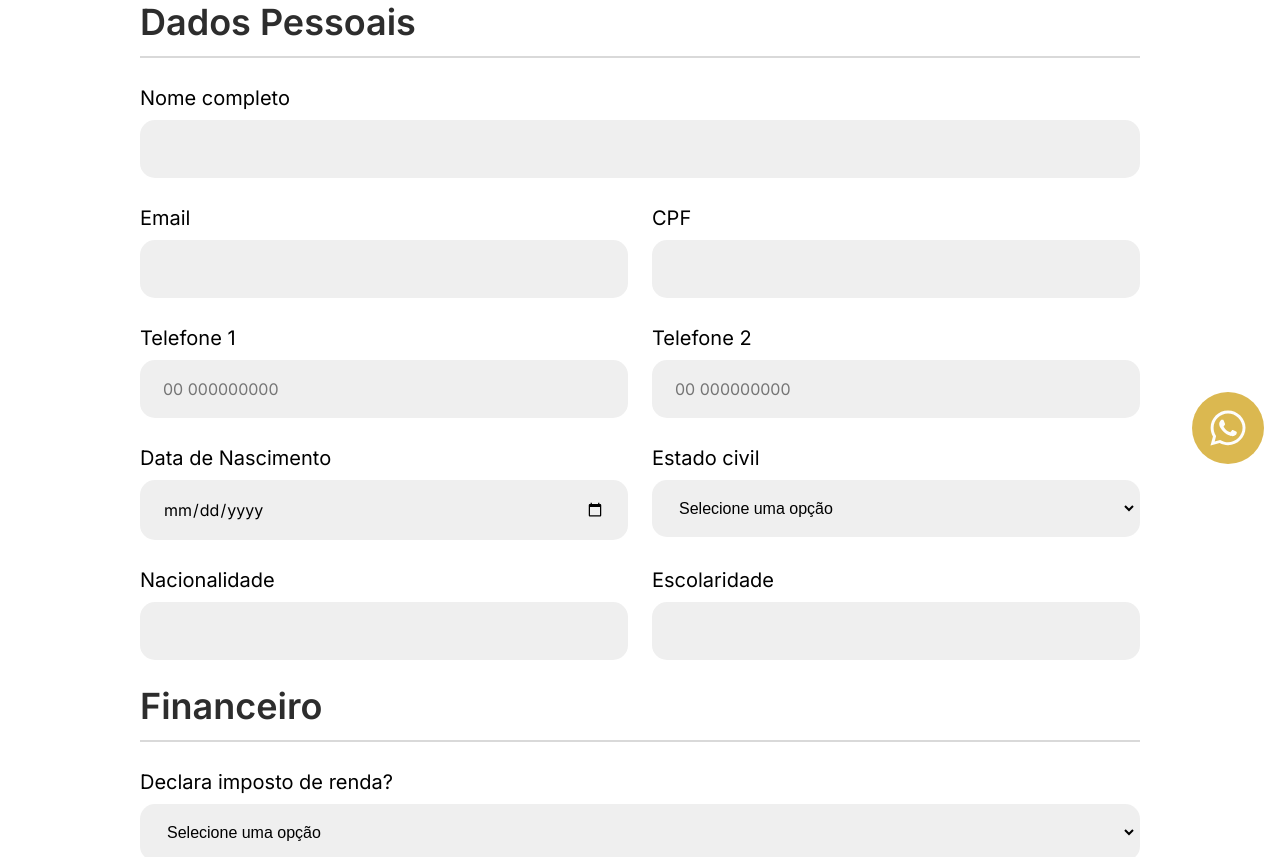
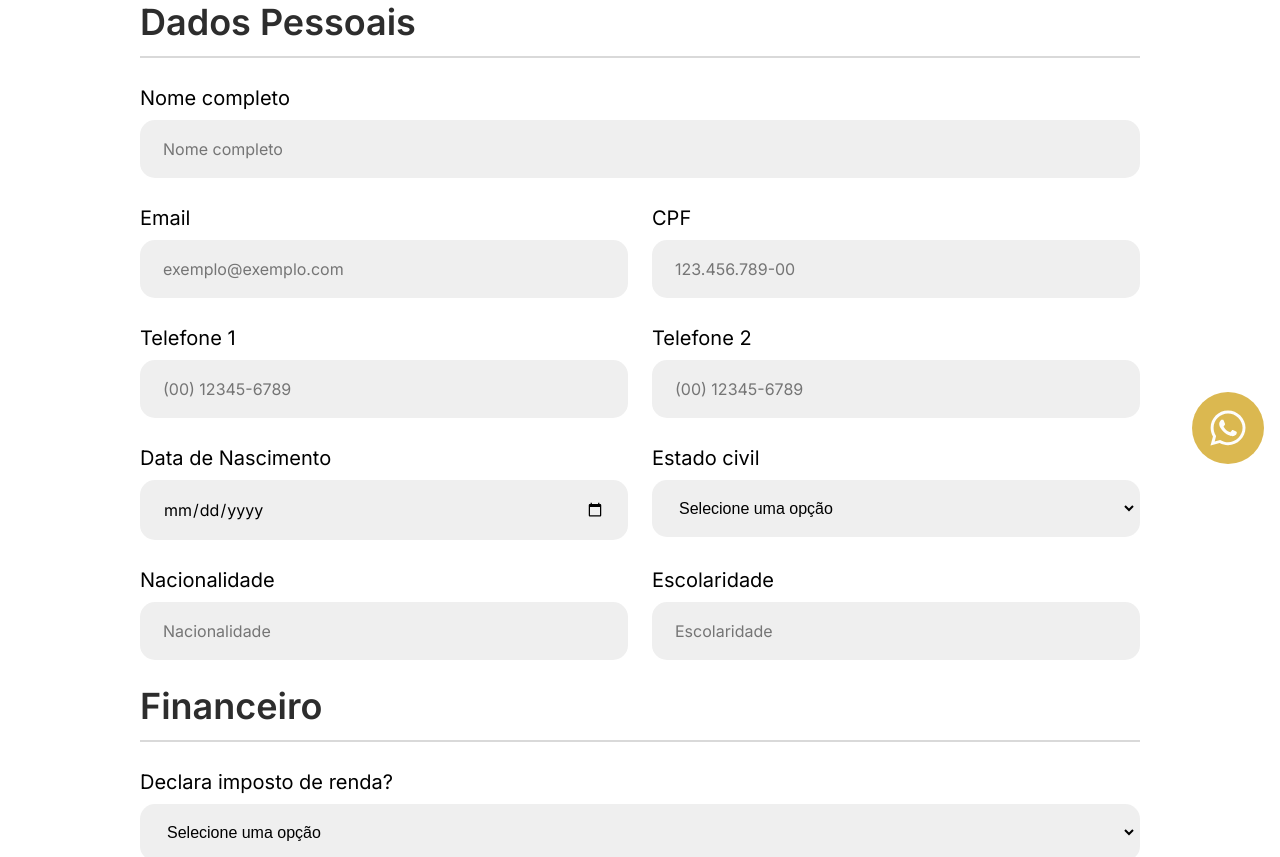
Before and after one commit to Melancia-Salgada/PI5_website, a React (Vite) app in the folder lastrear-form/: page / in a window 1280 px wide. Shown: the part 320-1177 px from the top of the page. Built offline with nearby package versions, Linux system fonts and the light colour scheme.

Commit message:
feat: formatacao de string para usuario

```diff
--- a/lastrear-form/src/components/Form/index.jsx
+++ b/lastrear-form/src/components/Form/index.jsx
@@ -140,16 +140,16 @@ function Form({segundoParticipante, onChangePart='', isSegundo, setDados, setRes
       <div>
         <Title nome='Dados Pessoais' />
 
-        <Input obrigatorio label='Nome completo' type='text' name='nome' valor={nome} onChange={valor => setNome(valor)} />
+        <Input obrigatorio label='Nome completo' type='text' name='nome' valor={nome} onChange={valor => setNome(valor)} placeholder='Nome completo'/>
 
         <div className='divider'>
-          <Input obrigatorio label='Email' type='email' name='email' valor={email} onChange={valor => setEmail(valor)} />
-          <Input obrigatorio label='CPF' type='number' name='cpf' valor={cpf} onChange={valor => setCpf(valor)} />
+          <Input obrigatorio label='Email' type='email' name='email' valor={email} onChange={valor => setEmail(valor)} placeholder='exemplo@exemplo.com'/>
+          <Input obrigatorio label='CPF' type='cpf' name='cpf' valor={cpf} onChange={valor => setCpf(valor)} placeholder="123.456.789-00" />
         </div>
 
         <div className='divider'>
-          <Input obrigatorio label='Telefone 1' type='tel' name='telefone1' valor={telefone1} onChange={valor => setTelefone1(valor)} placeholder='00 000000000'/>
-          <Input label='Telefone 2' type='tel' name='telefone2' valor={telefone2} onChange={valor => setTelefone2(valor)}  placeholder='00 000000000' />
+          <Input obrigatorio label='Telefone 1' type='tel' name='telefone1' valor={telefone1} onChange={valor => setTelefone1(valor)} placeholder='(00) 12345-6789'/>
+          <Input label='Telefone 2' type='tel' name='telefone2' valor={telefone2} onChange={valor => setTelefone2(valor)}  placeholder='(00) 12345-6789' />
         </div>
 
         <div className='divider'>
@@ -158,8 +158,8 @@ function Form({segundoParticipante, onChangePart='', isSegundo, setDados, setRes
         </div>
 
         <div className='divider'>
-          <Input obrigatorio label='Nacionalidade' type='text' name='nacionalidade' valor={nacionalidade} onChange={valor => setNacionalidade(valor)} />
-          <Input obrigatorio label='Escolaridade' type='text' name='escolaridade' valor={escolaridade} onChange={valor => setEscolaridade(valor)} />
+          <Input obrigatorio label='Nacionalidade' type='text' name='nacionalidade' valor={nacionalidade} onChange={valor => setNacionalidade(valor)} placeholder='Nacionalidade'/>
+          <Input obrigatorio label='Escolaridade' type='text' name='escolaridade' valor={escolaridade} onChange={valor => setEscolaridade(valor)} placeholder='Escolaridade'/>
         </div>
       </div>
 
@@ -171,7 +171,7 @@ function Form({segundoParticipante, onChangePart='', isSegundo, setDados, setRes
 
           <Dropdown obrigatorio label='Possui Restrição no nome?' itens={['Sim', 'Não']} valor={checarVariavel(restricao)} onChange={valor => setRestricao(valor)} />
           {restricao &&
-            <Input label='Valor da restrição' type='number' valor={valorRestricao} onChange={valor => setValorRestricao(valor)}/>
+            <Input label='Valor da restrição' type='money' valor={valorRestricao} onChange={valor => setValorRestricao(valor)}  placeholder='Valor'/>
           }
 
           <Dropdown obrigatorio label='Tipo de Renda:' itens={['Formal', 'Informal', 'Ambos']} valor={tipoRenda} onChange={valor => setTipoRenda(valor)} />
@@ -179,13 +179,13 @@ function Form({segundoParticipante, onChangePart='', isSegundo, setDados, setRes
           {(tipoRenda === 'Formal' || tipoRenda === 'Ambos') &&
             <>
               <Dropdown obrigatorio label='1 Mês de Carteira Assinada?' itens={['Sim', 'Não']} valor={checarVariavel(tempoCarteira)} onChange={valor => setTempoCarteira(valor)} />
-              <Input obrigatorio label='Renda Bruta Formal:' type='number' valor={rendaFormal} onChange={valor => setRendaFormal(valor)}/>
+              <Input obrigatorio label='Renda Bruta Formal:' type='money' valor={rendaFormal} onChange={valor => setRendaFormal(valor)} placeholder='Valor'/>
             </>
 
 
           }
           {(tipoRenda === 'Informal' || tipoRenda === 'Ambos') &&
-            <Input obrigatorio label='Renda Bruta Informal:' type='number' valor={rendaInformal} onChange={valor => setRendaInformal(valor)}/>
+            <Input obrigatorio label='Renda Bruta Informal:' type='money' valor={rendaInformal} onChange={valor => setRendaInformal(valor)}  placeholder='Valor'/>
           }
           </div>
 
--- a/lastrear-form/src/components/Input/index.jsx
+++ b/lastrear-form/src/components/Input/index.jsx
@@ -3,9 +3,56 @@ import './Input.scss'
 
 function Input({label=false, type ='', name, placeholder='', valor, onChange, obrigatorio}) {
 
+
+  const formatarTelefone = (valor) => {
+    return valor
+      .replace(/\D/g, '')
+      .replace(/^(\d{2})(\d)/, '($1) $2')
+      .replace(/(\d{5})(\d{1,4})$/, '$1-$2')
+      .slice(0, 15);
+  };
+
+  const formatarCPF = (valor) => {
+  return valor
+    .replace(/\D/g, '')
+    .replace(/(\d{3})(\d)/, '$1.$2')
+    .replace(/(\d{3})(\d)/, '$1.$2')
+    .replace(/(\d{3})(\d{1,2})$/, '$1-$2')
+    .slice(0, 14);
+  };
+
+  const formatarDinheiro = (valor) => {
+    const numeros = valor.replace(/\D/g, '');
+
+    const numeroFormatado = (Number(numeros) / 100).toLocaleString('pt-BR', {
+      style: 'currency',
+      currency: 'BRL'
+    });
+
+    return numeroFormatado;
+  };
+
+
+
   const aoAlterar = (e) => {
-    onChange(e.target.value)
+  let valorDigitado = e.target.value;
+
+  if (type === 'tel') {
+    valorDigitado = formatarTelefone(valorDigitado);
+  } else if (type === 'cpf') {
+    valorDigitado = formatarCPF(valorDigitado);
+  } else if (type === 'money') {
+    valorDigitado = formatarDinheiro(valorDigitado);
   }
+
+  onChange(valorDigitado);
+};
+
+
+
+
+
+
 
   return (
     <div className={`input ${type}`}>
```
